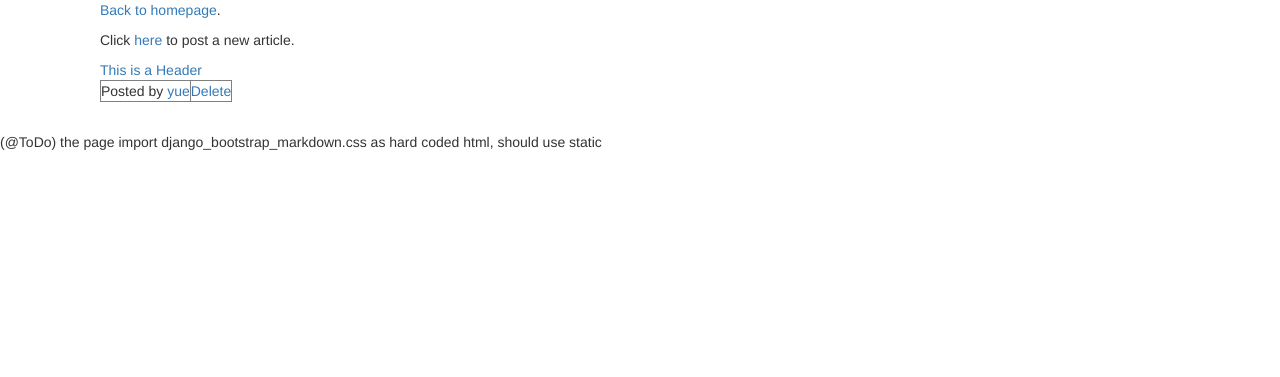
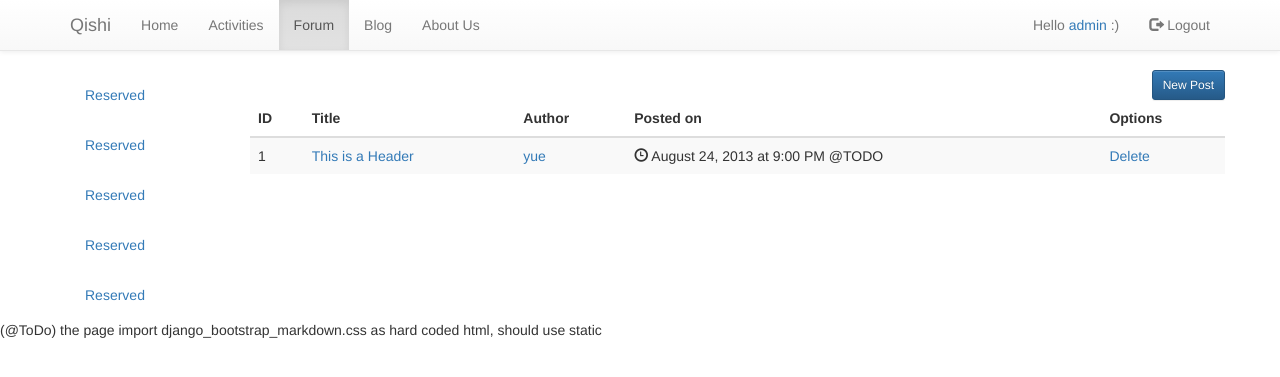
Before and after one commit to gitter-badger/toybox, a Django app: a page that uses qishi/templates/qishi/forum/display_forum.html in a window 1280 px wide. Shown: the top 377 px of the page. Run offline with Django 4.2, Linux system fonts and the light colour scheme; a user stored in the database is signed in; data comes from the database, SQL or seed files in the repository; both versions use the stored data as it was after the commit; some libraries are stand-ins or nearby versions.

Commit message:
Bootstrap first-cut

```diff
--- /dev/null
+++ b/qishi/templates/qishi/base.html
@@ -0,0 +1,80 @@
+<!DOCTYPE html>
+<html lang="en">
+  <head>
+    <meta charset="utf-8">
+    <meta http-equiv="X-UA-Compatible" content="IE=edge">
+    <meta name="viewport" content="width=device-width, initial-scale=1">
+    <!-- The above 3 meta tags *must* come first in the head; any other head content must come *after* these tags -->
+    <title>{% block title %}Welcome to Qishi{% endblock %}</title>
+
+    <!-- Bootstrap -->
+    <!-- Latest compiled and minified CSS -->
+    <link rel="stylesheet" href="https://maxcdn.bootstrapcdn.com/bootstrap/3.3.4/css/bootstrap.min.css">
+
+    <!-- Optional theme -->
+    <link rel="stylesheet" href="https://maxcdn.bootstrapcdn.com/bootstrap/3.3.4/css/bootstrap-theme.min.css">
+
+    {% block header %}{% endblock %}
+    <!-- HTML5 shim and Respond.js for IE8 support of HTML5 elements and media queries -->
+    <!-- WARNING: Respond.js doesn't work if you view the page via file:// -->
+    <!--[if lt IE 9]>
+      <script src="https://oss.maxcdn.com/html5shiv/3.7.2/html5shiv.min.js"></script>
+      <script src="https://oss.maxcdn.com/respond/1.4.2/respond.min.js"></script>
+    <![endif]-->
+  </head>
+
+  <body style="padding-top: 70px;">
+
+    <nav class="navbar navbar-fixed-top navbar-default" id="top" role="banner">
+      <div class="container">
+          <div class="navbar-header">
+              <a class="navbar-brand">Qishi</a>
+          </div>
+          <div>
+              <ul class="nav navbar-nav">
+
+                <li id="navitem-home">
+                  <a href="{% url 'qishi.views.home' %}">Home</a>
+                </li>
+
+                <li id="navitem-activities">
+                  <a href="#">Activities</a>
+                </li>
+
+                <li id="navitem-forum">
+                  <a href="{% url 'qishi.views_forum.category' %}">Forum</a>
+                </li>
+
+                <li id="navitem-blog">
+                  <a href="{% url 'qishi.views_forum.blog' %}">Blog</a>
+                </li>
+
+                <li id="navitem-about-us">
+                  <a href="#">About Us</a>
+                </li>
+
+              </ul>
+              <ul class="nav navbar-nav navbar-right">
+                {% if user.is_authenticated %}
+                  <li><span class="nav navbar-text">Hello <a href="{% url 'accounts.views.profile' %}">{{ user.get_username }}</a> :)</span></li>
+                  <li><a href="{% url 'accounts.views.user_logout' %}"><span class="glyphicon glyphicon-log-out"></span> Logout</a></li>
+                {% else %}
+                  <li><a href="{% url 'accounts.views.user_register' %}"><span class="glyphicon glyphicon-user"></span> Sign up</a></li>
+                  <li><a href="{% url 'accounts.views.user_login' %}"><span class="glyphicon glyphicon-log-in"></span> login</a></li>
+                {% endif %}
+              </ul>
+          </div>
+      </div>
+    </nav>
+
+    {% block body %}{% endblock%}
+
+    <!-- jQuery (necessary for Bootstrap's JavaScript plugins) -->
+    <script src="https://ajax.googleapis.com/ajax/libs/jquery/1.11.2/jquery.min.js"></script>
+    <!-- Include all compiled plugins (below), or include individual files as needed -->
+    <!-- Latest compiled and minified JavaScript -->
+    <script src="https://maxcdn.bootstrapcdn.com/bootstrap/3.3.4/js/bootstrap.min.js"></script>
+
+    {% block footer_script %}{% endblock%}
+  </body>
+</html>
--- a/qishi/templates/qishi/forum/display_forum.html
+++ b/qishi/templates/qishi/forum/display_forum.html
@@ -1,46 +1,79 @@
+{% extends "qishi/base.html" %}
+
 {% load qishi_filters %}
-<!DOCTYPE html>
 
-<html lang="en">
-<head>
-  <meta charset="utf-8">
-  <meta http-equiv="X-UA-Compatible" content="IE=edge">
-  <meta name="viewport" content="width=device-width, initial-scale=1, maximum-scale=1, user-scalable=no">
-  <title>Django Bootstrap Markdown Test Application</title>
+{% block body %}
+<!-- Page Content -->
+<div class="container">
+      <div class="row">
 
-  <!-- Bootstrap -->
-  <link href="//cdnjs.cloudflare.com/ajax/libs/twitter-bootstrap/3.1.1/css/bootstrap.min.css" rel="stylesheet">
+          <!-- Blog Post Content Column -->
+          <div class="col-sm-3 col-md-2 sidebar">
+              <ul class="nav navbar-nav">
+                  <li><a href="#">Reserved</a></li>
+                  <li><a href="#">Reserved</a></li>
+                  <li><a href="#">Reserved</a></li>
+                  <li><a href="#">Reserved</a></li>
+                  <li><a href="#">Reserved</a></li>
+              </ul>
+          </div>
 
-  <!-- HTML5 Shim and Respond.js IE8 support of HTML5 elements and media queries -->
-  <!-- WARNING: Respond.js doesn't work if you view the page via file:// -->
-  <!--[if lt IE 9]>
-  <script src="//cdnjs.cloudflare.com/ajax/libs/html5shiv/r29/html5.min.js"></script>
-  <script src="//cdnjs.cloudflare.com/ajax/libs/respond.js/1.4.2/respond.min.js"></script>
-  ![endif]-->
-</head>
-<body>
 
-    <div style="margin-left:100px">
-        <p><a href="{% url 'qishi.views.home' %}">Back to homepage</a>.</p>
-        <p>Click <a href="{% url 'qishi.views_forum.new_post' forum_id=forum_id%}">here</a> to post a new article.</p>
-        {% if topics %}
-        <p>
-            {% for topic in topics %}
-            <table border="1">
-            <tr><a href="{% url 'qishi.views_forum.topic' topic_id=topic.id %}">{{topic.subject}}</a></tr>
-            <tr>
-                <td> Posted by <a href="{% url 'accounts.views.profile' user_id=topic.posted_by.pk %}">{{ topic.posted_by }}</a> </td>
-                <td> <a href="{% url 'qishi.views_forum.delete_topic' topic_id=topic.id %}" onclick="return confirm('Do you want to delete it?')">Delete</td>
-            </tr>
-            </table>
-            <br/>
+          <div class="col-sm-9 col-md-10">
 
-            {% endfor %} <!-- topics -->
-        </p>
-        {% endif %}
+            <div class="row">
+                <a class="btn btn-primary btn-sm pull-right" href="{% url 'qishi.views_forum.new_post' forum_id=forum_id%}">New Post</a>
+            </div>
+
+            <div class="row">
+              {% if topics %}
+              <table class="table table-striped">
+                <thead>
+                  <tr>
+                    <th>ID</th>
+                    <th>Title</th>
+                    <th>Author</th>
+                    <th>Posted on</th>
+                    <th>Options</th>
+                  </tr>
+                </thead>
+                <tbody>
+                  {% for topic in topics %}
+                    <tr>
+
+                      <!-- ID -->
+                      <td>{{ forloop.counter }}</td>
+
+                      <!-- Title -->
+                      <td><a href="{% url 'qishi.views_forum.topic' topic_id=topic.id %}">{{topic.subject}}</a></td>
+
+                      <!-- Author -->
+                      <td><a href="{% url 'accounts.views.profile' user_id=topic.posted_by.pk %}">{{ topic.posted_by }}</a></td>
+
+                      <!-- Date/Time -->
+                      <td><span class="glyphicon glyphicon-time"></span> August 24, 2013 at 9:00 PM @TODO</td>
+
+                      <!-- Post Content -->
+                      <td><a href="{% url 'qishi.views_forum.delete_topic' topic_id=topic.id %}" onclick="return confirm('Do you want to delete it?')">Delete</a></td>
+
+                    </tr>
+                  {% endfor %} <!-- topics -->
+                </tbody>
+              </table>
+              {% endif %}
+            </div>
+          </div>
     </div>
+</div>
 
 <p>(@ToDo) the page import django_bootstrap_markdown.css as hard coded html, should use static</p>
 <link href="/static/css/django_bootstrap_markdown.css" type="text/css" media="all" rel="stylesheet">
-</body>
-</html>
+
+{% endblock %}
+
+
+{% block footer_script %}
+<script type="text/javascript">
+    $( "#navitem-forum" ).addClass("active")
+</script>
+{% endblock %}
```
Also changed, not shown: qishi/templates/qishi/forum/categories.html (+30 -39 lines), qishi/templates/qishi/forum/new_post.html (+5 -21 lines), qishi/templates/qishi/forum/topic.html (+15 -8 lines), qishi/templates/qishi/homepage.html (+19 -14 lines), db.sqlite3.
